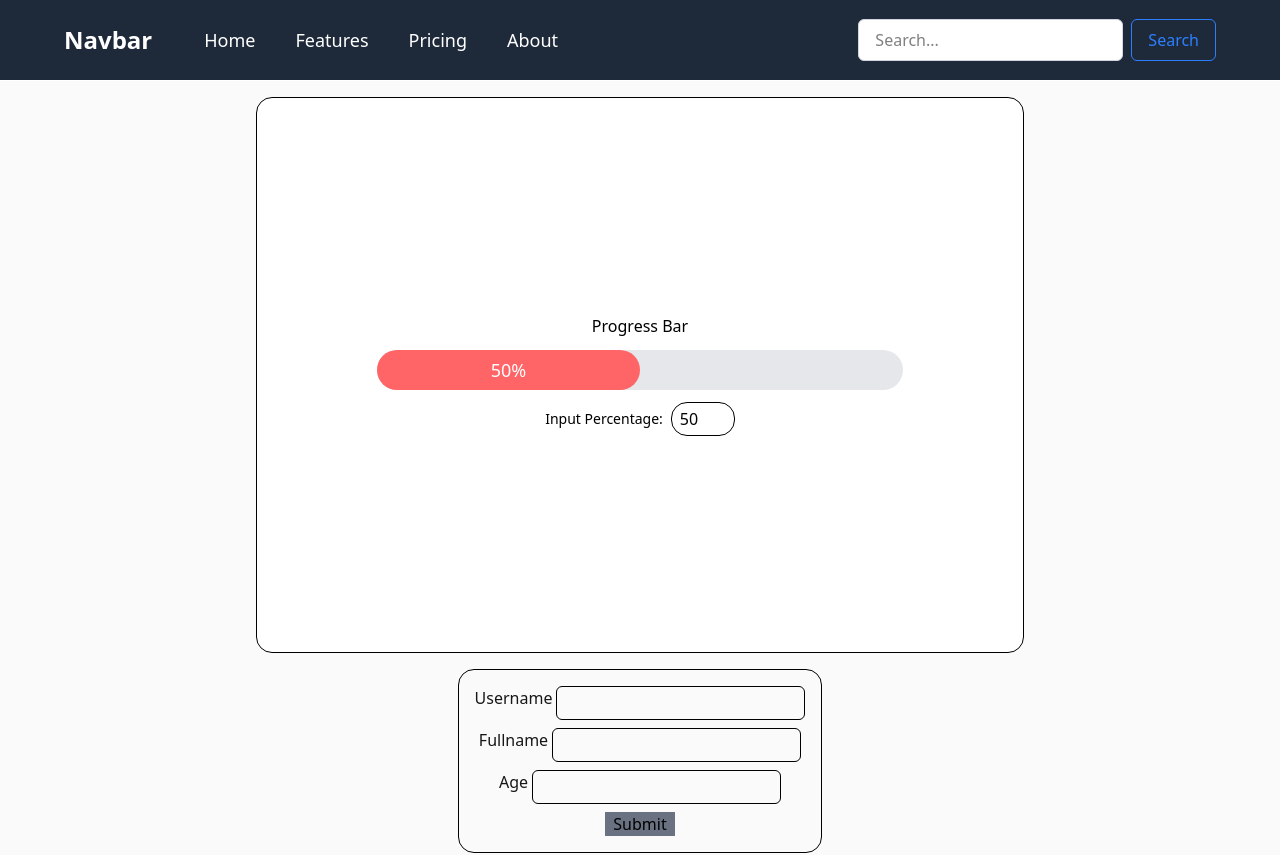
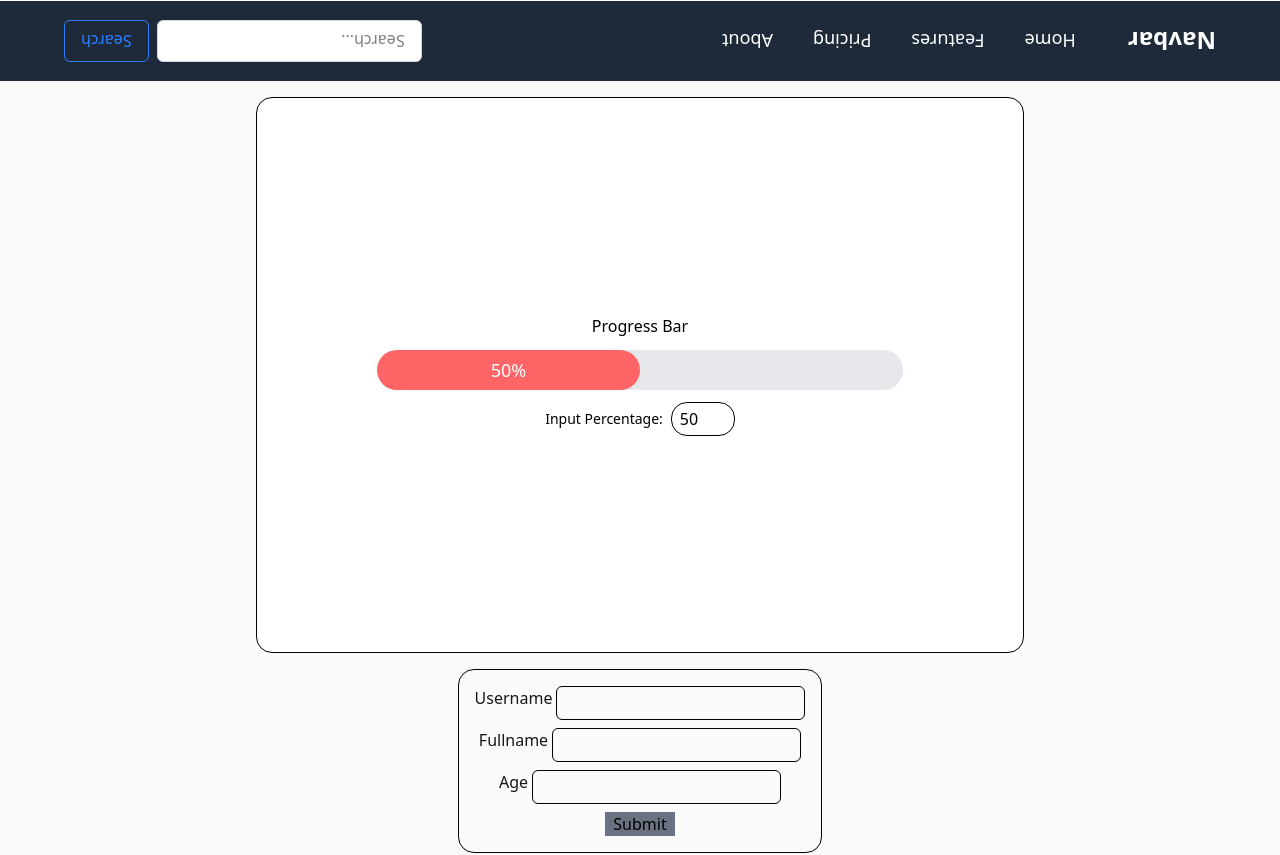
Before and after one commit to callmecris/Hackaton-Web, a Next.js app: page / in a window 1280 px wide. Shown: the top 855 px of the page. Built offline with nearby package versions, Linux system fonts and the light colour scheme.

Commit message:
cambio css

```diff
--- a/app/globals.css
+++ b/app/globals.css
@@ -11,6 +11,6 @@ body {
   font-family: Arial, Helvetica, sans-serif;
 }
 
-.navbar {
+#navbar {
   transform: rotate(180deg);
 }
```
